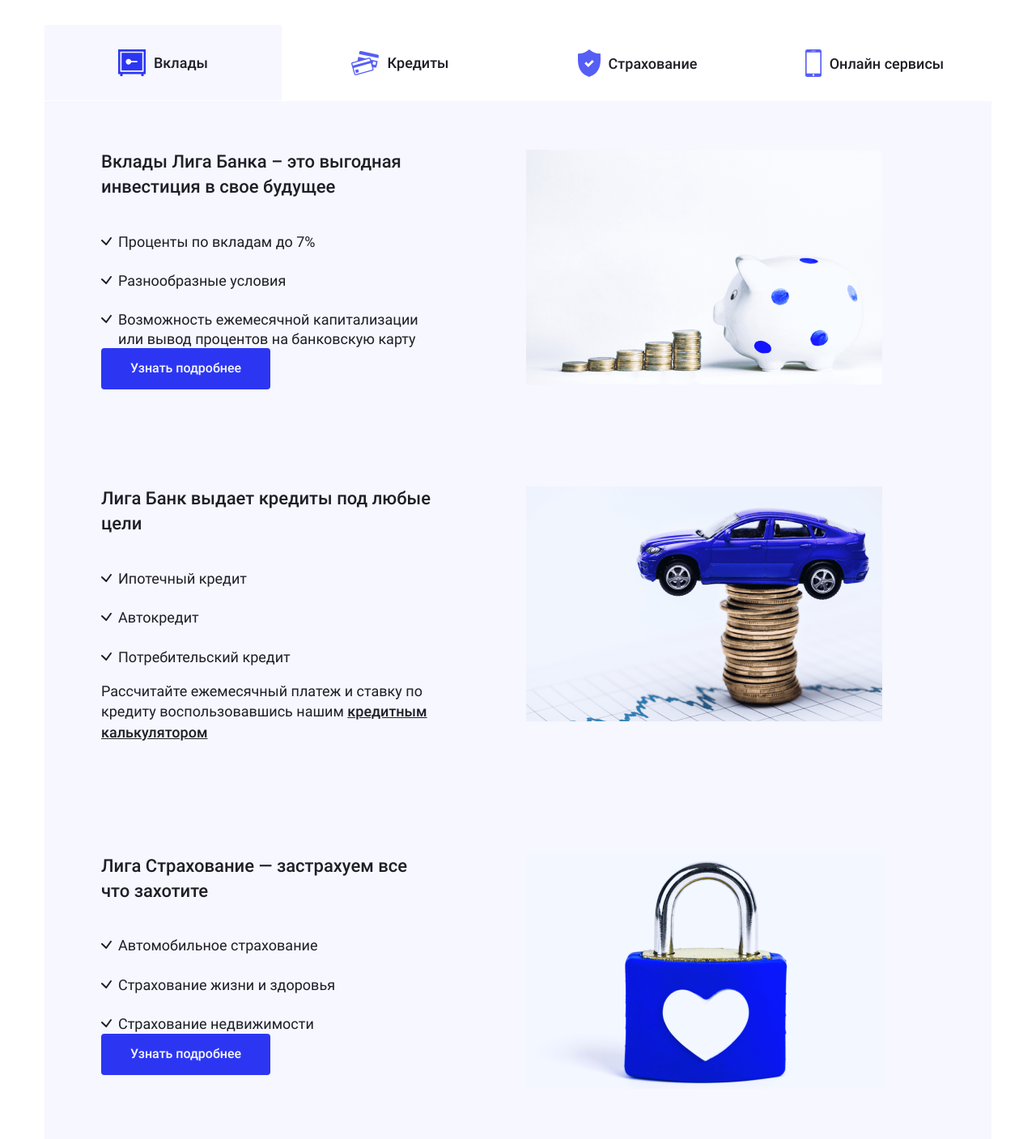
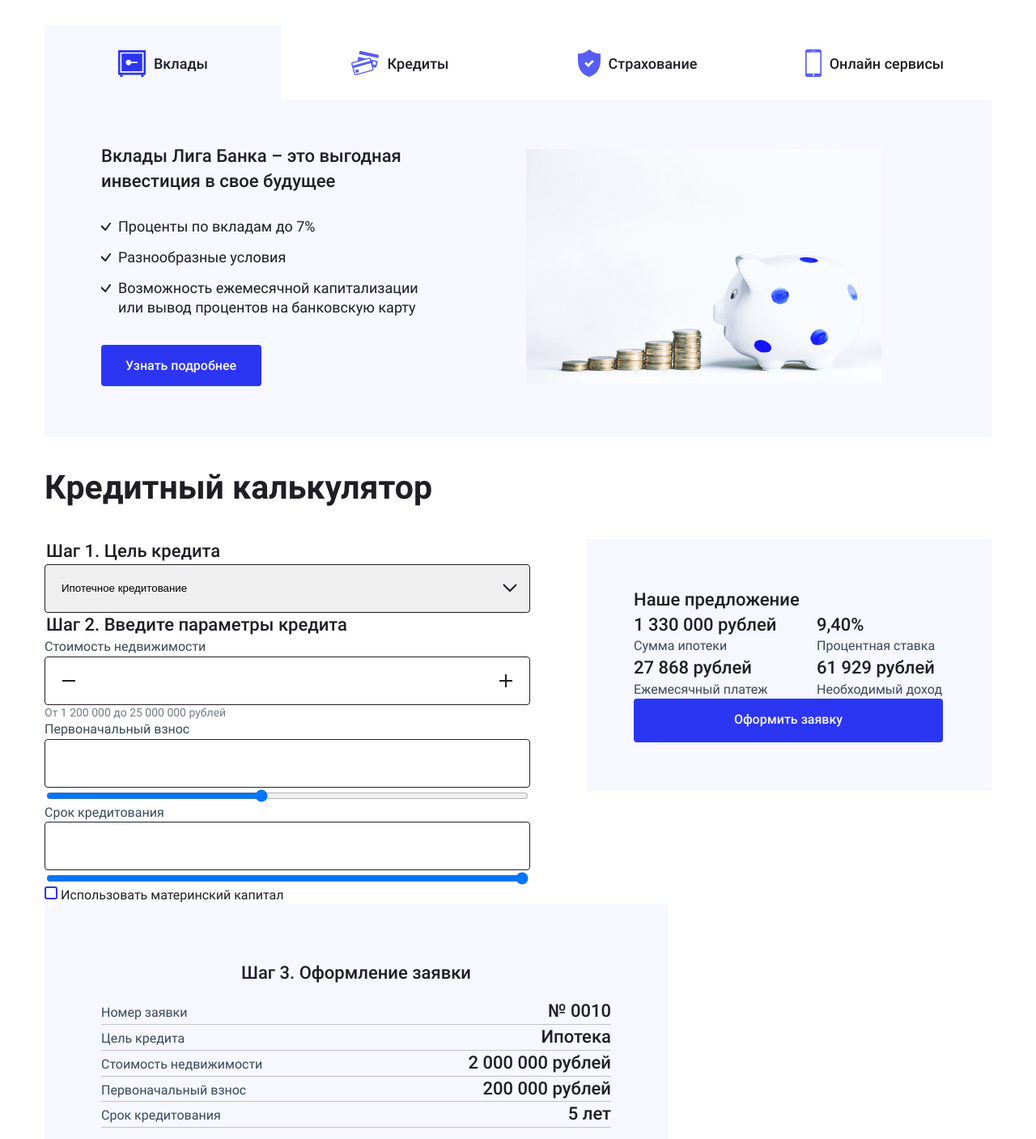
Before and after one commit to geoniced/liga-bank, a React (Create React App) app: page / in a window 1280 px wide. Shown: the part 520-1927 px from the top of the page at 81% size. Built offline with nearby package versions, Linux system fonts and the light colour scheme.

Commit message:
PixelPerfect для услуг

```diff
--- a/src/components/services/services.jsx
+++ b/src/components/services/services.jsx
@@ -56,7 +56,7 @@
         </div>
       </article>
 
-      <article className="services__service-block service-block">
+      <article className="services__service-block service-block service-block--credit">
         <div className="service-block__description-column">
           <h3 className="service-block__title">Лига Банк выдает кредиты под любые цели</h3>
           <ul className="service-block__features">
@@ -64,14 +64,14 @@
             <li className="service-block__features-item">Автокредит</li>
             <li className="service-block__features-item">Потребительский кредит</li>
           </ul>
-          <p className="service-block__description">Рассчитайте ежемесячный платеж и ставку по кредиту воспользовавшись нашим <a className="service-block__link" href="#">кредитным калькулятором</a></p>
+          <p className="service-block__description">Рассчитайте ежемесячный платеж<br/> и ставку по кредиту воспользовавшись нашим <a className="service-block__link" href="#">кредитным калькулятором</a></p>
         </div>
         <div className="service-block__img-column">
           <img src={carOnAPileOfCoinsImg} alt="Автомобиль на стопке монет" width="440" height="290" />
         </div>
       </article>
 
-      <article className="services__service-block service-block">
+      <article className="services__service-block service-block service-block--insurance">
         <div className="service-block__description-column">
           <h3 className="service-block__title">Лига Страхование — застрахуем все что захотите</h3>
           <ul className="service-block__features">
@@ -86,11 +86,11 @@
         </div>
       </article>
 
-      <article className="services__service-block service-block">
+      <article className="services__service-block service-block service-block--mobile">
         <div className="service-block__description-column">
           <h3 className="service-block__title">Лига Банк — это огромное количество онлайн-сервисов для вашего удобства</h3>
           <ul className="service-block__features">
-            <li className="service-block__features-item">Мобильный банк, который всегда под рукой</li>
+            <li className="service-block__features-item">Мобильный банк,<br/> который всегда под рукой</li>
             <li className="service-block__features-item">Приложение Лига-проездной позволит вам оплачивать билеты по всему миру</li>
           </ul>
           <a href="#" className="service-block__more-button button">Узнать подробнее</a>
--- a/src/scss/service-block.scss
+++ b/src/scss/service-block.scss
@@ -3,12 +3,34 @@
   justify-content: space-between;
   align-items: flex-start;
 
-  padding-top: 60px;
+  padding-top: 54px;
   padding-right: 135px;
   padding-bottom: 60px;
   padding-left: 70px;
 
   background-color: $light-gray;
+
+  &--credit {
+    // TODO: Remove when the tabs will work
+    display: none;
+
+    padding-bottom: 48px;
+  }
+
+  &--insurance {
+    // TODO: Remove when the tabs will work
+    display: none;
+
+    padding-top: 48px;
+  }
+
+  &--mobile {
+    // TODO: Remove when the tabs will work
+    display: none;
+
+    padding-top: 53px;
+    padding-bottom: 46px;
+  }
 }
 
 .service-block__description-column {
@@ -18,11 +40,12 @@
 .service-block__img-column {
   flex-shrink: 0;
   width: 440px;
+  padding-top: 6px;
 }
 
 .service-block__title {
   margin: 0;
-  margin-bottom: 40px;
+  margin-bottom: 28px;
 
   font-size: 22px;
   line-height: 140%;
@@ -37,13 +60,13 @@
 }
 
 .service-block__features-item {
-  margin-bottom: 25px;
+  margin-bottom: 15px;
   padding-left: 21px;
 
   background-image: url("../assets/img/icon-tick.svg");
   background-repeat: no-repeat;
   background-size: 13px 10px;
-  background-position: left top 6px;
+  background-position: left -1px top 7px;
 
   &:last-of-type {
     margin-bottom: 0;
@@ -51,6 +74,10 @@
 }
 
 .service-block__description {
+  max-width: 340px;
+  margin: 0;
+  margin-top: 29px;
+
   font-size: 18px;
   line-height: 140%;
 }
@@ -62,6 +89,41 @@
 }
 
 .service-block__more-button {
+  margin-top: 35px;
+
+  padding-left: 30px;
+  padding-top: 16px;
+  padding-right: 31px;
+  padding-bottom: 16px;
+
   font-size: 16px;
   line-height: 19px;
 }
+
+.service-block--credit .service-block__img-column {
+  padding-top: 0;
+}
+
+.service-block--credit .service-block__title {
+  max-width: 325px
+}
+
+.service-block--insurance .service-block__description-column {
+  padding-top: 6px;
+}
+
+.service-block--insurance .service-block__title {
+  max-width: 340px;
+}
+
+.service-block--mobile .service-block__img-column {
+  padding-top: 0;
+}
+
+.service-block--mobile .service-block__title {
+  padding-top: 1px;
+}
+
+.service-block--mobile .service-block__features {
+  max-width: 360px;
+}
--- a/src/scss/tabs.scss
+++ b/src/scss/tabs.scss
@@ -1,6 +1,10 @@
 .tabs {
   @include list-reset;
 
+  display: flex;
+}
+
+.tabs__item {
   display: flex;
 }
 
@@ -11,7 +15,7 @@
   width: 293px;
   min-height: 93px;
   padding-top: 30px;
-  padding-bottom: 30px;
+  padding-bottom: 29px;
 
   font-family: inherit;
   font-size: 18px;
```
